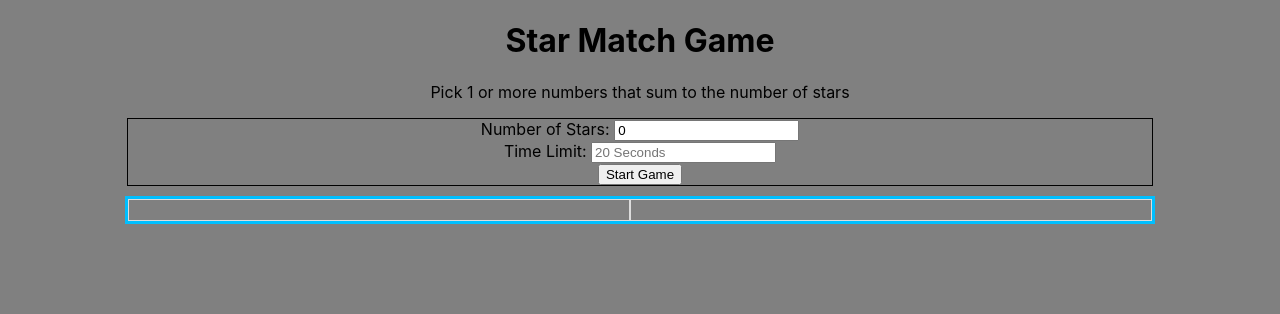
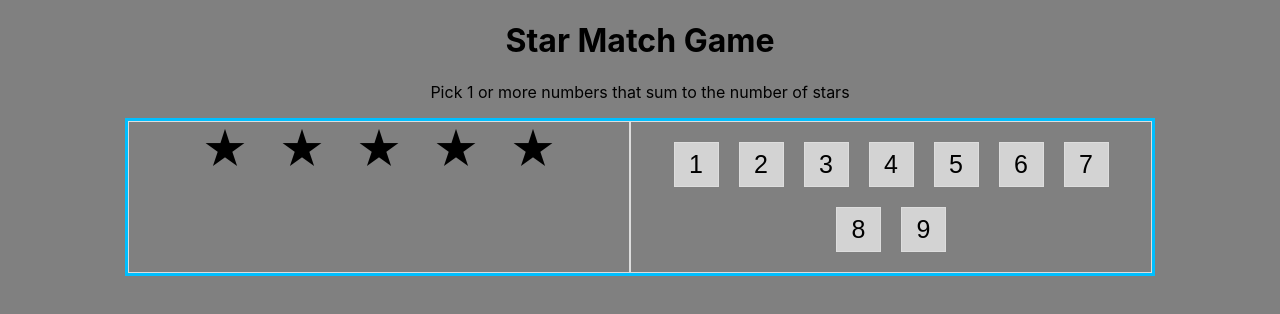
Before and after one commit to npeceniak/star-match, a React (Create React App) app: page / in a window 1280 px wide. Shown: the top 314 px of the page. Built offline with nearby package versions, Linux system fonts and the light colour scheme.

Commit message:
Basic game logic working

```diff
--- a/src/App.js
+++ b/src/App.js
@@ -1,26 +1,23 @@
-import { useState } from 'react';
+// import { useState } from 'react';
 import './App.css';
 import Header from './components/Header/Header';
 import Instructions from './components/Instructions/Instructions';
 import Gameboard from './components/Gameboard/Gameboard';
-import Settings from './components/Settings/Settings';
-import * as utils from './utils/math'
+// import Settings from './components/Settings/Settings';
+// import * as utils from './utils/math'
 
 function App() {
-    const [numStars, setNumStars] = useState(0);
-    const [availableNums, setAvailableNums] = useState(utils.range(1, numStars));
-    // const [availableNums, setAvailableNums] = useState([1,2,3]);
-    const [candidateNums, setCanditateNums] = useState([]);
+
 
     return (
         <div className="App">
             <Header />
             <Instructions />
-            <Settings updateStarSetting={(input) => {
+            {/* <Settings updateStarSetting={(input) => {
                 setNumStars(input)
                 setAvailableNums(utils.range(1, input))
-                }} />
-            <Gameboard availableNums={availableNums} candidateNums={candidateNums} />
+            }} /> */}
+            <Gameboard />
         </div>
     );
 }
--- a/src/components/Gameboard/Gameboard.js
+++ b/src/components/Gameboard/Gameboard.js
@@ -1,34 +1,80 @@
 import './Gameboard.css';
 import * as utils from '../../utils/math'
+import { useState } from 'react';
 
-const StarsDisplay = (props) => {
-    return (
-        <>
-            {utils.range(1, props.numStars).map(id => <div key={id} className='star'></ div>)}
-        </>
-    )
-}
+const StarsDisplay = props => (
+    <>
+        {utils.range(1, props.count).map(starId => (
+            <div key={starId} className="star" />
+        ))}
+    </>
+);
 
-const PlayNumber = (props) => {
-    return (
-        <button key={props.id} className='number'>{props.id}</ button>
-    )
-}
+const PlayNumber = (props) => (
+    <button
+        className='number'
+        style={{ backgroundColor: utils.colors[props.status] }}
+        onClick={() => { props.onClick(props.number, props.status); }}
+    >
+        {props.number}
+    </ button>
+)
 
-const Gameboard = (props) => {
-    console.log(props);
-    const numStars = props.availableNums.length;
+
+const Gameboard = () => {
+    const [stars, setStars] = useState(utils.random(1, 9));
+    const [availableNums, setAvailableNums] = useState(utils.range(1, 9));
+    const [candidateNums, setCandidateNums] = useState([]);
+
+    const candidatesAreWrong = utils.sum(candidateNums) > stars;
+
+    const numberStatus = number => {
+        if (!availableNums.includes(number)) {
+            return 'used';
+        }
+        if (candidateNums.includes(number)) {
+            return candidatesAreWrong ? 'wrong' : 'candidate';
+        }
+        return 'available';
+    };
+
+    const onNumberClick = (number, currentStatus) => {
+        if (currentStatus === 'used') {
+            return;
+        }
+
+        const newCandidateNums =
+            currentStatus === 'available'
+                ? candidateNums.concat(number)
+                : candidateNums.filter(cn => cn !== number);
+
+        if (utils.sum(newCandidateNums) !== stars) {
+            setCandidateNums(newCandidateNums);
+        } else {
+            const newAvailableNums = availableNums.filter(
+                n => !newCandidateNums.includes(n)
+            );
+            setStars(utils.randomSumIn(newAvailableNums, 9));
+            setAvailableNums(newAvailableNums);
+            setCandidateNums([]);
+        }
+    };
+
+
     return (
         <div id='gameboard'>
             <div className='left'>
-                <StarsDisplay numStars={numStars} />
+                <StarsDisplay count={stars} />
             </div>
             <div className='right'>
-                {
-                    props.availableNums.map(num => {
-                        return (<PlayNumber id={num}/>)
-                    })
-                }
+                {utils.range(1, 9).map(number => (
+                    <PlayNumber
+                        key={number}
+                        status={numberStatus(number)}
+                        number={number}
+                        onClick={onNumberClick}
+                    />
+                ))}
             </div>
         </div>
     );
--- a/src/utils/math.js
+++ b/src/utils/math.js
@@ -31,3 +31,10 @@ export const randomSumIn = (arr, max) => {
     }
     return sums[random(0, sums.length - 1)];
 }
+
+export const colors = {
+    available: 'lightgray',
+    used: 'lightgreen',
+    wrong: 'lightcoral',
+    candidate: 'deepskyblue',
+};
```
